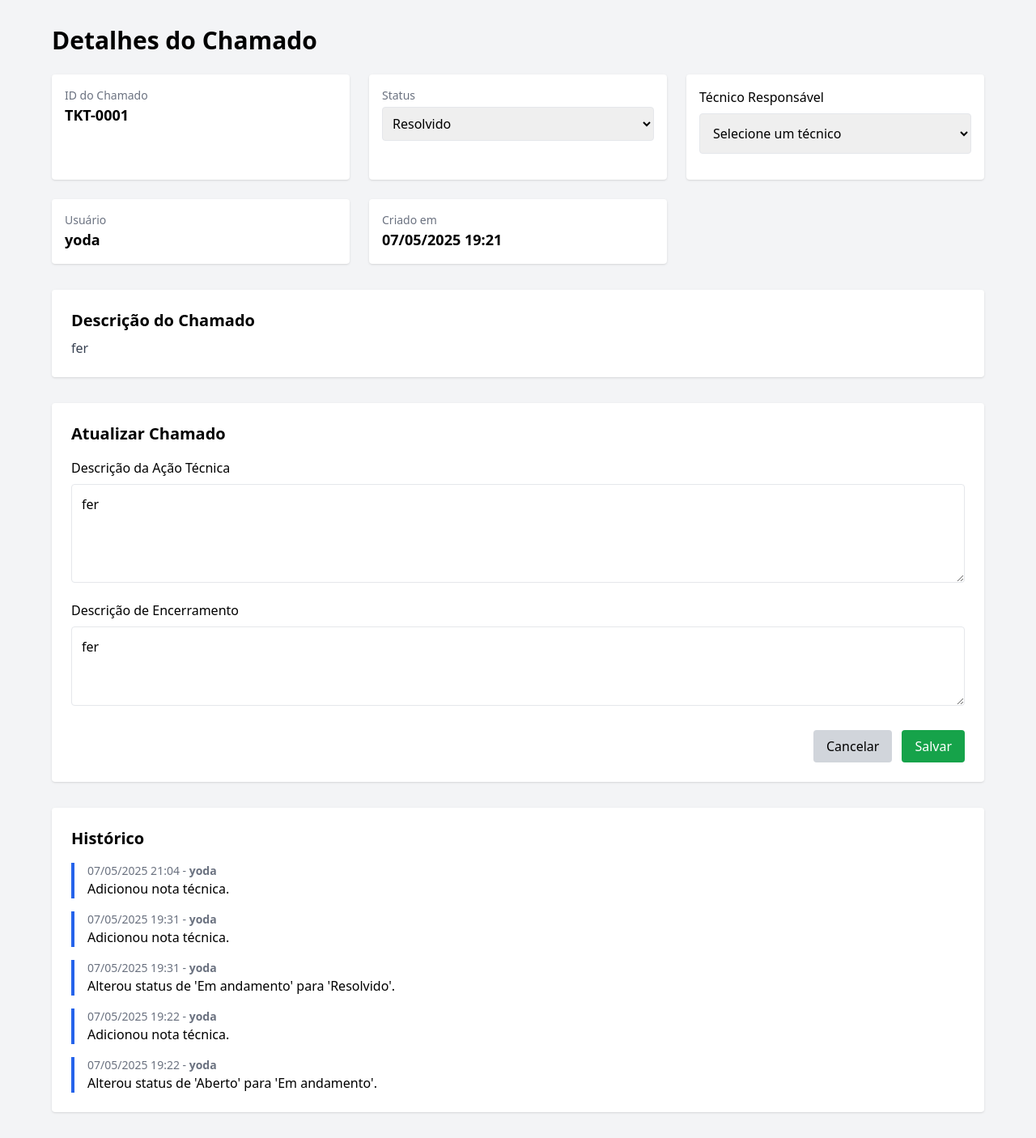
After one commit to FernandoVicent/Django_ITSM, a Django app: page /tecnico/chamado/1/ in a window 1280 px wide. The commit adds this page. Shown: the whole page at 81% size. Run offline with Django 5.2, Linux system fonts and the light colour scheme; a user stored in the database is signed in; data comes from the database, SQL or seed files in the repository; some libraries are stand-ins or nearby versions.

Commit message:
implementado a view dos detalhes do chamado para o tecnico e o usuário

```diff
--- a/accounts/urls.py
+++ b/accounts/urls.py
@@ -3,6 +3,4 @@ from . import views
 
 urlpatterns = [
     path('login/', views.login_view, name='login'),
-    # path('usuario/dashboard/', views.dashboard_usuario, name='dashboard_usuario'),
-
 ]
--- /dev/null
+++ b/templates/detalhes_chamado.html
@@ -0,0 +1,93 @@
+<!-- ticket_detail_tech.html -->
+<!DOCTYPE html>
+<html lang="pt-BR">
+<head>
+  <meta charset="UTF-8">
+  <title>Detalhes do Chamado</title>
+  <script src="https://cdn.tailwindcss.com"></script>
+</head>
+<body class="bg-gray-100 p-8 min-h-screen">
+  <div class="max-w-6xl mx-auto">
+    <h1 class="text-3xl font-bold mb-6">Detalhes do Chamado</h1>
+
+    <!-- Form de atualização -->
+    <form method="post">
+      {% csrf_token %}
+      <div class="grid grid-cols-1 md:grid-cols-3 gap-6 mb-8">
+        <div class="bg-white p-4 rounded shadow">
+          <p class="text-sm text-gray-500">ID do Chamado</p>
+          <p class="text-lg font-semibold">TKT-{{ chamado.id|stringformat:"04d" }}</p>
+        </div>
+
+        <!-- Status com select -->
+        <div class="bg-white p-4 rounded shadow">
+          <label for="status" class="text-sm text-gray-500 block mb-1">Status</label>
+          <select name="status" id="status" class="w-full border p-2 rounded">
+            <option value="Aberto" {% if chamado.status == "Aberto" %}selected{% endif %}>Aberto</option>
+            <option value="Em andamento" {% if chamado.status == "Em andamento" %}selected{% endif %}>Em andamento</option>
+            <option value="Resolvido" {% if chamado.status == "Resolvido" %}selected{% endif %}>Resolvido</option>
+          </select>
+        </div>
+
+        <!-- Técnico responsável -->
+        <div class="bg-white p-4 rounded shadow">
+          <label class="block mb-2 font-medium">Técnico Responsável</label>
+            <select name="tecnico_responsavel" class="w-full border p-3 rounded mb-4">
+              <option value="">Selecione um técnico</option>
+              {% for tecnico in tecnicos %}
+                <option value="{{ tecnico.id }}" {% if chamado.tecnico_responsavel.id == tecnico.id %}selected{% endif %}>
+                    {{ tecnico.username }}
+                </option>
+              {% endfor %}
+            </select>
+        </div>
+        <div class="bg-white p-4 rounded shadow">
+          <p class="text-sm text-gray-500">Usuário</p>
+          <p class="text-lg font-semibold">{{ chamado.usuario.username }}</p>
+        </div>
+        <div class="bg-white p-4 rounded shadow">
+          <p class="text-sm text-gray-500">Criado em</p>
+          <p class="text-lg font-semibold">{{ chamado.criado_em|date:"d/m/Y H:i" }}</p>
+        </div>
+      </div>
+
+      <!-- Descrição -->
+      <div class="bg-white p-6 rounded shadow mb-8">
+        <h2 class="text-xl font-semibold mb-2">Descrição do Chamado</h2>
+        <p class="text-gray-700">{{ chamado.descricao }}</p>
+      </div>
+
+      <!-- Ação técnica -->
+      <div class="bg-white p-6 rounded shadow mb-8">
+        <h2 class="text-xl font-semibold mb-4">Atualizar Chamado</h2>
+
+        <label class="block mb-2 font-medium">Descrição da Ação Técnica</label>
+        <textarea name="nota" class="w-full border p-3 rounded mb-4" rows="4" placeholder="Descreva o que foi feito...">{{ chamado.descricao_tecnico }}</textarea>
+
+        {% if chamado.status == "Resolvido" %}
+          <label class="block mb-2 font-medium">Descrição de Encerramento</label>
+          <textarea name="descricao_encerramento" class="w-full border p-3 rounded mb-6" rows="3">{{ chamado.descricao_tecnico }}</textarea>
+        {% endif %}
+
+        <div class="flex justify-end space-x-3">
+          <a href="{% url 'painel_tecnico' %}" class="bg-gray-300 text-black px-4 py-2 rounded">Cancelar</a>
+          <button type="submit" class="bg-green-600 text-white px-4 py-2 rounded">Salvar</button>
+        </div>
+      </div>
+    </form>
+
+    <!-- Histórico -->
+    <div class="bg-white p-6 rounded shadow">
+      <h2 class="text-xl font-semibold mb-4">Histórico</h2>
+      <ul class="space-y-4">
+        {% for log in historico %}
+          <li class="border-l-4 border-blue-600 pl-4">
+            <p class="text-sm text-gray-500">{{ log.data|date:"d/m/Y H:i" }} - <strong>{{ log.usuario.username }}</strong></p>
+            <p>{{ log.acao }}</p>
+          </li>
+        {% endfor %}
+      </ul>
+    </div>
+  </div>
+</body>
+</html>
--- a/tickets/apps.py
+++ b/tickets/apps.py
@@ -1,5 +1,4 @@
 from django.apps import AppConfig
-
 
 class TicketsConfig(AppConfig):
     default_auto_field = 'django.db.models.BigAutoField'
--- a/tickets/forms.py
+++ b/tickets/forms.py
@@ -4,9 +4,8 @@ from .models import Ticket
 class TicketForm(forms.ModelForm):
     class Meta:
         model = Ticket
-        fields = ['titulo', 'descricao', 'categoria']
+        fields = ['titulo', 'descricao']
         widgets = {
             'titulo': forms.TextInput(attrs={'class': 'w-full border p-2 rounded mb-4', 'placeholder': 'Digite o título'}),
             'descricao': forms.Textarea(attrs={'class': 'w-full border p-2 rounded mb-4', 'placeholder': 'Descreva o problema em detalhes'}),
-            'categoria': forms.Select(attrs={'class': 'w-full border p-2 rounded'}),
         }
--- a/tickets/models.py
+++ b/tickets/models.py
@@ -1,19 +1,50 @@
+from django.db import models
+from django.contrib.auth.models import User
+
+# class Ticket(models.Model):
+#     CATEGORIAS = [
+#         ('Rede', 'Rede'),
+#         ('Infraestrutura', 'Infraestrutura'),
+#         ('Software', 'Software'),
+#     ]
+#
+#     usuario = models.ForeignKey(User, on_delete=models.CASCADE)
+#     titulo = models.CharField(max_length=200)
+#     descricao = models.TextField()
+#     categoria = models.CharField(max_length=50, choices=CATEGORIAS)
+#     criado_em = models.DateTimeField(auto_now_add=True)
+#     status = models.CharField(max_length=20, default='Aberto')
+#     descricao_tecnico = models.TextField(blank=True)# pode ser alterado depois
+#
+#     def __str__(self):
+#         return f"Case{self.id} - {self.titulo}"
+# models.py
 from django.db import models
 from django.contrib.auth.models import User
 
 class Ticket(models.Model):
-    CATEGORIAS = [
-        ('Rede', 'Rede'),
-        ('Infraestrutura', 'Infraestrutura'),
-        ('Software', 'Software'),
+    STATUS_CHOICES = [
+        ("Aberto", "Aberto"),
+        ("Em andamento", "Em andamento"),
+        ("Resolvido", "Resolvido"),
     ]
 
-    usuario = models.ForeignKey(User, on_delete=models.CASCADE)
     titulo = models.CharField(max_length=200)
     descricao = models.TextField()
-    categoria = models.CharField(max_length=50, choices=CATEGORIAS)
+    usuario = models.ForeignKey(User, related_name='chamados', on_delete=models.CASCADE)
+    tecnico_responsavel = models.ForeignKey(User, on_delete=models.SET_NULL, null=True, blank=True, related_name='chamados_designados')
+    status = models.CharField(max_length=20, choices=STATUS_CHOICES, default="Aberto")
     criado_em = models.DateTimeField(auto_now_add=True)
-    status = models.CharField(max_length=20, default='Pendente')  # pode ser alterado depois
+    descricao_tecnico = models.TextField(blank=True)
 
     def __str__(self):
-        return f"Case{self.id} - {self.titulo}"
+        return f"TKT-{self.id:04d}"
+
+class LogChamado(models.Model):
+    chamado = models.ForeignKey(Ticket, related_name='logs', on_delete=models.CASCADE)
+    usuario = models.ForeignKey(User, on_delete=models.CASCADE)
+    acao = models.TextField()
+    data = models.DateTimeField(auto_now_add=True)
+
+    def __str__(self):
+        return f"Log {self.chamado.id} - {self.usuario.username} em {self.data}"
--- a/tickets/urls.py
+++ b/tickets/urls.py
@@ -6,4 +6,7 @@ urlpatterns = [
     path('criar/', criar_chamado, name='criar_chamado'),
     path('tecnico/chamados/', views.dashboard_tech, name='painel_tecnico'),
     path('usuario/dashboard/', views.dashboard_usuario, name='dashboard_usuario'),
+    path('tecnico/chamado/<int:chamado_id>/', views.detalhes_chamado, name='detalhes_chamado'),
+    path('usuario/chamado/<int:chamado_id>/', views.detalhes_chamado_usuario, name='detalhes_chamado_usuario'),
+
 ]
--- a/tickets/views.py
+++ b/tickets/views.py
@@ -1,8 +1,9 @@
-from django.shortcuts import render, redirect
+from django.shortcuts import render, redirect, get_object_or_404
 from django.contrib.auth.decorators import login_required
 from django.contrib import messages
+from django.contrib.auth.models import User
 from .forms import TicketForm
-from .models import Ticket
+from .models import Ticket, LogChamado
 
 @login_required
 def criar_chamado(request):
@@ -20,15 +21,18 @@ def criar_chamado(request):
 
 @login_required
 def dashboard_usuario(request):
-    chamados = Ticket.objects.filter(usuario=request.user).order_by('-criado_em')
-    return render(request, 'usuario_dashboard.html', {'chamados': chamados})
-
+    chamados_abertos = Ticket.objects.filter(usuario=request.user).exclude(status='Resolvido')
+    chamados_resolvidos = Ticket.objects.filter(usuario=request.user, status='Resolvido')
+    return render(request, 'usuario_dashboard.html', {
+        'chamados_abertos': chamados_abertos,
+        'chamados_resolvidos': chamados_resolvidos
+    })
 @login_required
 def dashboard_tech(request):
     if not request.user.is_staff:
         return redirect('usuario_dashboard')  # Protege contra acesso indevido
 
-    tickets = Ticket.objects.all().order_by('-criado_em')  # Ajuste o campo se necessário
+    tickets = Ticket.objects.all().order_by('-criado_em')
 
     # Contadores por status
     total = tickets.count()
@@ -43,3 +47,68 @@ def dashboard_tech(request):
         'andamento': andamento,
         'resolvidos': resolvidos,
     })
+
+@login_required
+def detalhes_chamado(request, chamado_id):
+    chamado = get_object_or_404(Ticket, id=chamado_id)
+    tecnicos = User.objects.filter(profile__is_technician=True)
+
+    historico = LogChamado.objects.filter(chamado=chamado).order_by('-data')
+
+    if request.method == 'POST':
+        status_antigo = chamado.status
+        tecnico_antigo = chamado.tecnico_responsavel
+
+        novo_status = request.POST.get('status')
+        chamado.status = novo_status
+
+        tecnico_id = request.POST.get('tecnico')
+        if tecnico_id:
+            chamado.tecnico_responsavel = User.objects.get(id=tecnico_id)
+
+        nota = request.POST.get('nota')
+        if nota:
+            chamado.descricao_tecnico = nota
+
+        chamado.save()
+
+        # Log de status
+        if status_antigo != chamado.status:
+            LogChamado.objects.create(
+                chamado=chamado,
+                usuario=request.user,
+                acao=f"Alterou status de '{status_antigo}' para '{chamado.status}'."
+            )
+
+        # Log de técnico
+        if tecnico_antigo != chamado.tecnico_responsavel:
+            LogChamado.objects.create(
+                chamado=chamado,
+                usuario=request.user,
+                acao=f"Atribuiu o chamado ao técnico {chamado.tecnico_responsavel.username}."
+            )
+
+        # Log de nota
+        if nota:
+            LogChamado.objects.create(
+                chamado=chamado,
+                usuario=request.user,
+                acao=f"Adicionou nota técnica."
+            )
+
+        return redirect('detalhes_chamado', chamado_id=chamado.id)
+
+    return render(request, 'detalhes_chamado.html', {
+        'chamado': chamado,
+        'tecnicos': tecnicos,
+        'historico': historico
+    })
+@login_required
+def detalhes_chamado_usuario(request, chamado_id):
+    chamado = get_object_or_404(Ticket, id=chamado_id, usuario=request.user)
+    logs = chamado.logs.order_by('-data')
+
+    return render(request, 'detalhes_user.html', {
+        'chamado': chamado,
+        'logs': logs
+    })
```
Also changed, not shown: accounts/views.py (+0 -10 lines), templates/detalhes_user.html (added, +67 -0 lines), templates/tecnico_painel.html (+6 -1 lines), templates/ticket_detail_tech.html (deleted, +0 -89 lines), templates/usuario_dashboard.html (+58 -17 lines), db.sqlite3, tickets/migrations/0003_ticket_descricao_tecnico_ticket_tecnico_responsavel_and_more.py (added), tickets/migrations/0004_remove_ticket_categoria.py (added), tickets/migrations/0005_alter_ticket_tecnico_responsavel.py (added).
